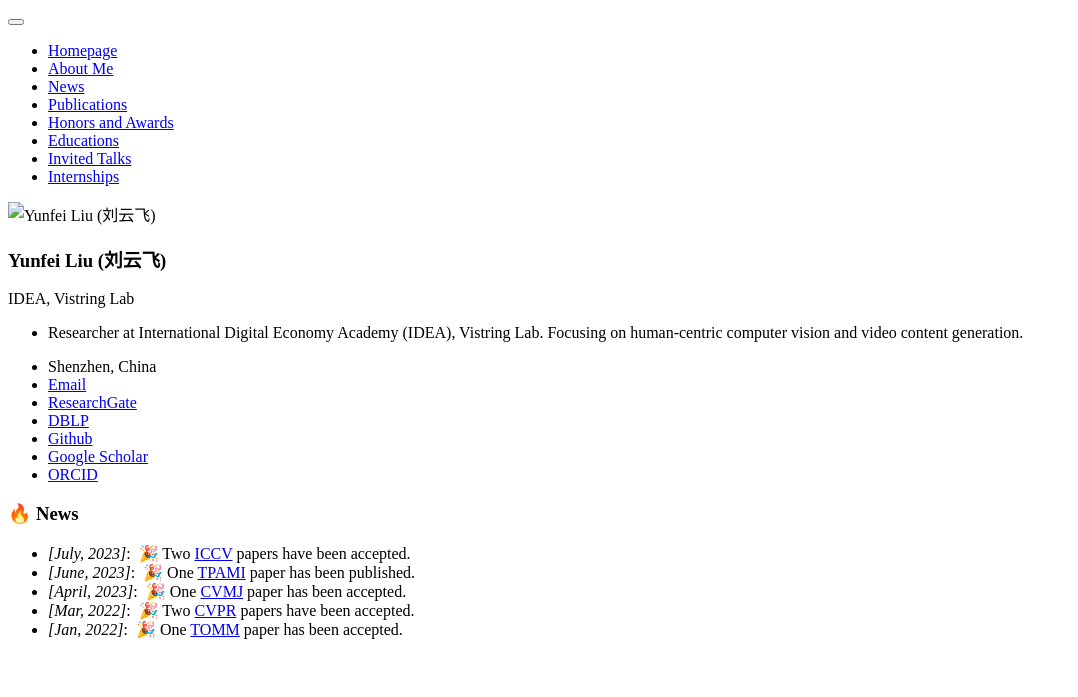
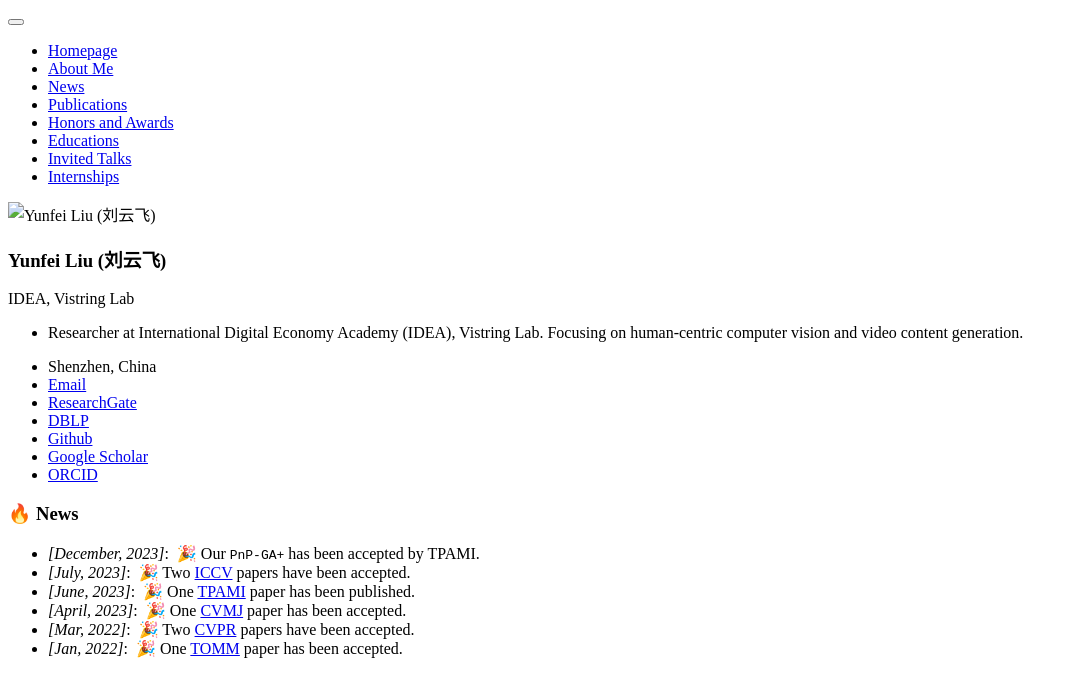
Before and after one commit to gagajian/gagajian.github.io, a Jekyll site: the page built from _pages/includes/news.md, in a window 1280 px wide. Shown: the top 697 px of the page, without its empty margins (0-1078 px from the left). Built offline with Jekyll 4.4.1, drawn with Linux system fonts in a browser that asks for light colours; our own code applies the rules of GitHub Pages for plain Markdown files.

Commit message:
Update news.md

```diff
--- a/_pages/includes/news.md
+++ b/_pages/includes/news.md
@@ -1,5 +1,5 @@
 # 🔥 News
-
+- *[December, 2023]*: &nbsp;🎉 Our `PnP-GA+` has been accepted by TPAMI.
 - *[July, 2023]*: &nbsp;🎉 Two [ICCV](https://iccv2023.thecvf.com) papers have been accepted.
 - *[June, 2023]*: &nbsp;🎉 One [TPAMI](https://ieeexplore.ieee.org/document/9220850) paper has been published.
 - *[April, 2023]*: &nbsp;🎉 One [CVMJ](https://www.sciopen.com/article/10.1007/s41095-022-0294-4) paper has been accepted.
```
